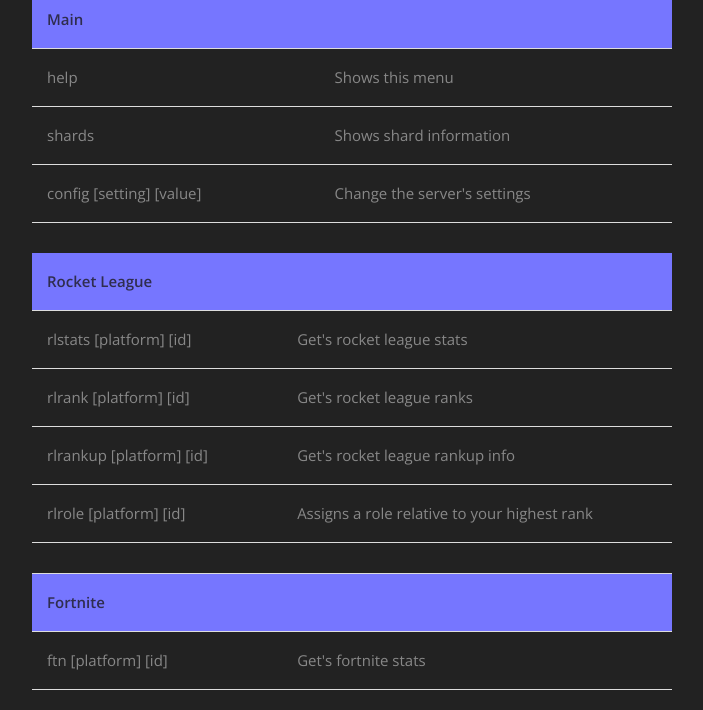
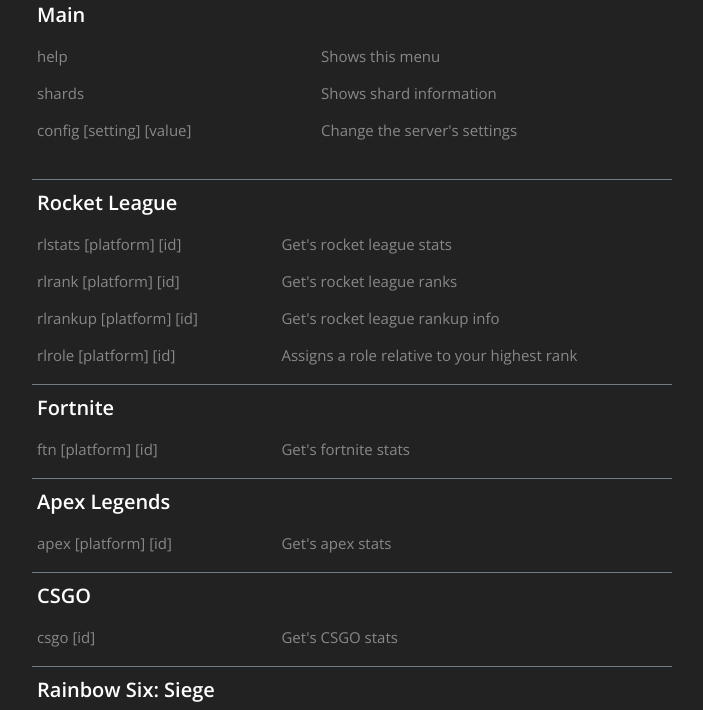
Before and after one commit to WabaDev/q, a plain HTML site: page commands.html in a window 1280 px wide. Shown: the part 488-1198 px from the top of the page, without its empty margins (288-991 px from the left). Drawn offline with nearby package versions, Linux system fonts and the light colour scheme.

Commit message:
Update style.css
u

```diff
--- a/css/style.css
+++ b/css/style.css
@@ -2251,14 +2251,15 @@
 }
 
 th, td {
-  border-bottom: 1px solid #ddd;
   text-align: left;
-  padding: 15px;
+  padding: 5px;
 }
 
 th {
-  background-color: #7676ff;
-  color: #2f2d4e;
+  border-top: 1px solid #6f7d88;
+  background-color: #222;
+  color: #fff;
+  font-size: 20px
 }
 
 .media.align-items-center.game-card {
```
